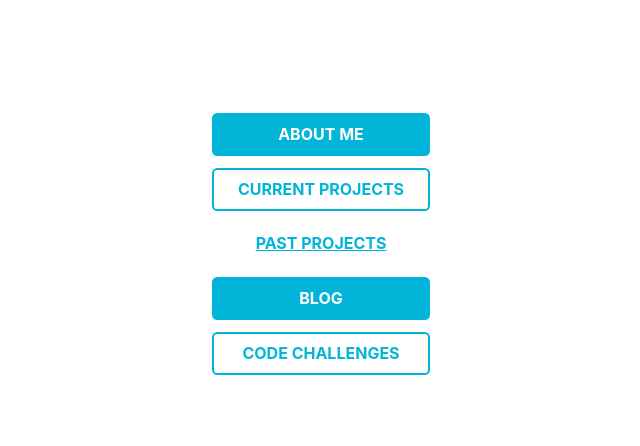
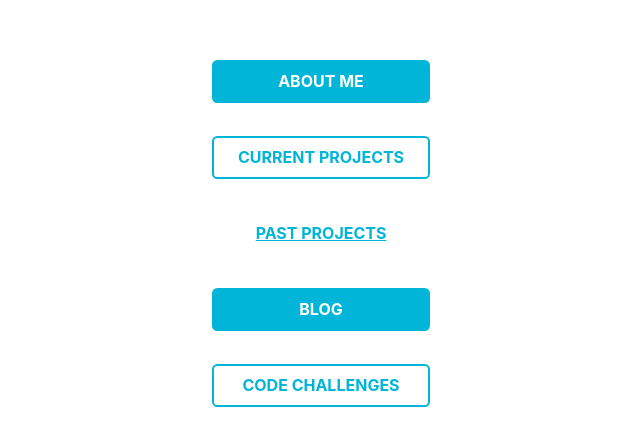
Before and after one commit to Catriece/updatedportfolio, a React (Vite) app: page / in a window 1280 px wide. Shown: the part 156-602 px from the top of the page, without its empty margins (319-959 px from the left). Built offline with nearby package versions, Linux system fonts and the light colour scheme.

Commit message:
Updated button styles in theme

```diff
--- a/src/components/buttons/button.tsx
+++ b/src/components/buttons/button.tsx
@@ -3,16 +3,12 @@ import { FC } from "react";
 
 interface Button {
   label: string;
-  height: string;
+
   variant: string;
 }
 
-const MyButton: FC<Button> = ({ label, height, variant }) => {
-  return (
-    <Button variant={variant} h={height}>
-      {label}
-    </Button>
-  );
+const MyButton: FC<Button> = ({ label, variant }) => {
+  return <Button variant={variant}>{label}</Button>;
 };
 
 export default MyButton;
--- a/src/pages/home-page.tsx
+++ b/src/pages/home-page.tsx
@@ -53,23 +53,11 @@ const HomePage: FC = () => {
         <Center>
           <Box>
             <Stack spacing={3}>
-              <MyButton variant={"primary"} height="32pt" label={"About Me"} />
-              <MyButton
-                variant={"secondary"}
-                height="32pt"
-                label={"Current Projects"}
-              />
-              <MyButton
-                variant={"tertiary"}
-                height="32pt"
-                label={"Past Projects"}
-              />
-              <MyButton variant={"primary"} height="32pt" label={"Blog"} />
-              <MyButton
-                variant={"secondary"}
-                height="32pt"
-                label={"Code Challenges"}
-              />
+              <MyButton variant={"primary"} label={"About Me"} />
+              <MyButton variant={"secondary"} label={"Current Projects"} />
+              <MyButton variant={"tertiary"} label={"Past Projects"} />
+              <MyButton variant={"primary"} label={"Blog"} />
+              <MyButton variant={"secondary"} label={"Code Challenges"} />
             </Stack>
           </Box>
         </Center>
--- a/src/themes/components/button.tsx
+++ b/src/themes/components/button.tsx
@@ -3,11 +3,12 @@ import { defineStyleConfig } from "@chakra-ui/react";
 export const Button = defineStyleConfig({
   // baseStyle styles all buttons will have this in common
   baseStyle: {
+    minHeight: "32pt",
+    marginBottom: "16pt", // Make sure this is necessary for ALL buttons
     fontWeight: "bold",
     textTransform: "uppercase",
-    borderRadius: "4pt", // <-- border radius is same for all variants and sizes
+    borderRadius: "4pt",
   },
-  // Two sizes: sm and md
   sizes: {
     sm: {
       fontSize: "sm",
@@ -16,8 +17,8 @@ export const Button = defineStyleConfig({
     },
     md: {
       fontSize: "md",
-      px: 6, // <-- these values are tokens from the design system
-      py: 4, // <-- these values are tokens from the design system
+      px: 6, // Every 1 is based on 4px (or pt)
+      py: 4, // So 4 === 16px
     },
   },
   // Two variants: outline and solid
```
